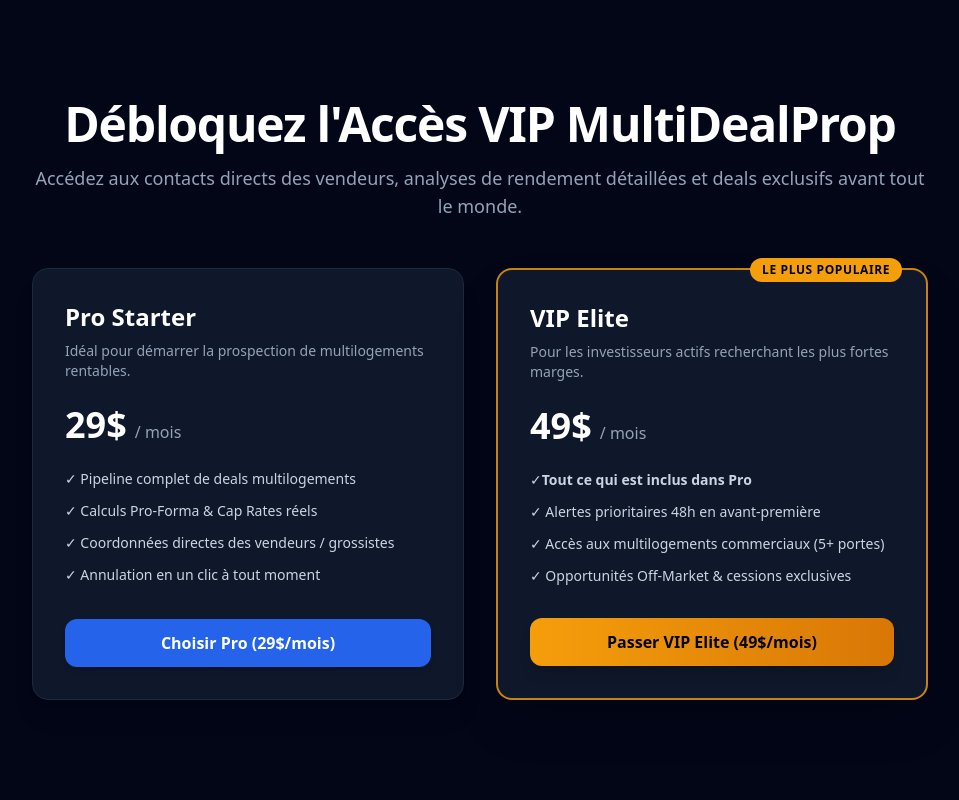
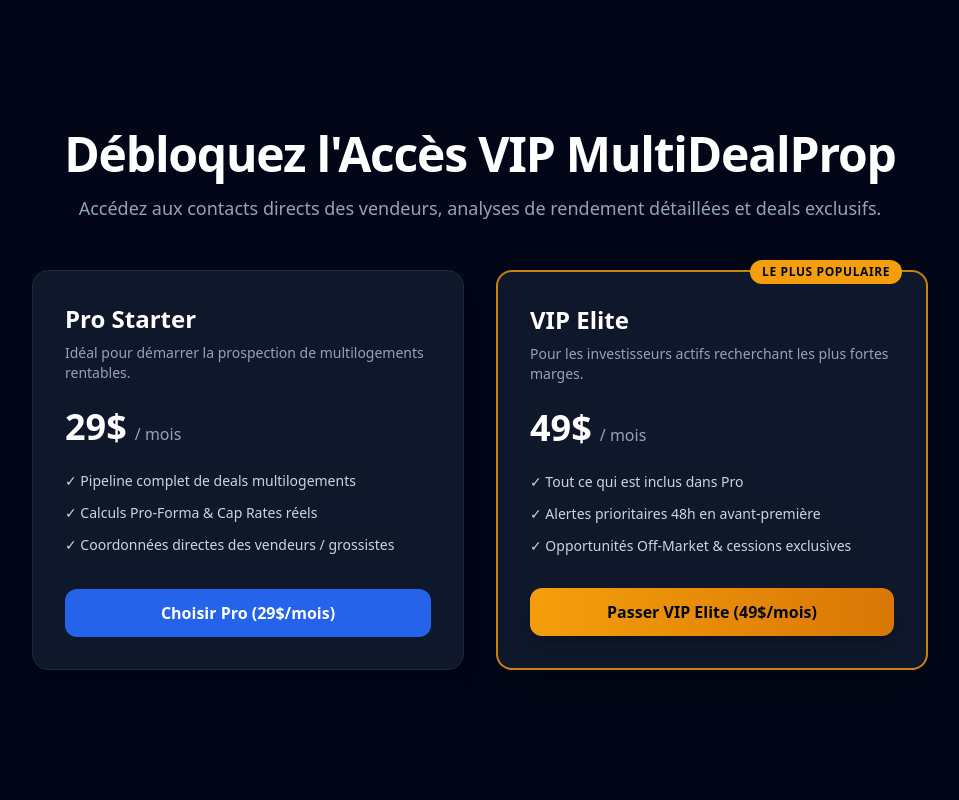
Before and after one commit to MultiDeal/multidealprop, a Next.js app: page /vip in a window 1280 px wide. Shown: the top 800 px of the page, without its empty margins (160-1119 px from the left). Built offline with nearby package versions, Linux system fonts and the light colour scheme.

Commit message:
Enhance VIP content with local storage and text updates
Added useEffect to set VIP badge in local storage upon successful payment. Updated text and button labels for better clarity.

```diff
--- a/src/app/vip/page.tsx
+++ b/src/app/vip/page.tsx
@@ -1,6 +1,6 @@
 'use client';
 
-import React, { useState, Suspense } from 'react';
+import React, { useState, useEffect, Suspense } from 'react';
 import { useSearchParams } from 'next/navigation';
 
 function VipContent() {
@@ -9,6 +9,13 @@ function VipContent() {
   const isCanceled = searchParams.get('canceled') === 'true';
 
   const [loadingPlan, setLoadingPlan] = useState<string | null>(null);
+
+  // Active le badge VIP dans le stockage du navigateur dès le paiement validé
+  useEffect(() => {
+    if (isSuccess) {
+      localStorage.setItem('multideal_vip', 'true');
+    }
+  }, [isSuccess]);
 
   const handleCheckout = async (planKey: 'starter_29' | 'vip_49') => {
     try {
@@ -20,11 +27,10 @@ function VipContent() {
       });
 
       const data = await res.json();
-
       if (data.url) {
         window.location.href = data.url;
       } else {
-        alert(data.error || 'Erreur lors de la redirection vers le paiement.');
+        alert(data.error || 'Erreur lors de la redirection.');
       }
     } catch (err: any) {
       alert('Une erreur est survenue : ' + err.message);
@@ -33,7 +39,6 @@ function VipContent() {
     }
   };
 
-  // 1. ÉCRAN AFFICHÉ LORSQUE LE PAIEMENT A RÉUSSI
   if (isSuccess) {
     return (
       <div className="max-w-xl w-full bg-slate-900 border border-emerald-500/40 rounded-3xl p-8 text-center shadow-2xl">
@@ -45,24 +50,23 @@ function VipContent() {
         </span>
         <h2 className="text-3xl font-extrabold text-white mb-3">Félicitations !</h2>
         <p className="text-slate-300 mb-8">
-          Votre abonnement est actif. Vous avez désormais accès aux coordonnées directes des vendeurs, aux calculs de rentabilité complets et aux opportunités prioritaires.
+          Votre accès membre est activé sur cet appareil. Tous les contacts vendeurs et adresses complètes sont désormais déverrouillés.
         </p>
         <a
-          href="/"
+          href="/deals"
           className="inline-block w-full bg-gradient-to-r from-emerald-500 to-teal-500 hover:from-emerald-400 hover:to-teal-400 text-slate-950 font-extrabold py-3.5 px-6 rounded-xl transition shadow-lg"
         >
-          🚀 Voir tous les Deals Disponibles
+          🚀 Voir tous les Deals Débloqués
         </a>
       </div>
     );
   }
 
-  // 2. ÉCRAN STANDARD AVEC LE CHOIX DES FORFAITS
   return (
     <div className="max-w-4xl mx-auto text-center">
       {isCanceled && (
         <div className="mb-6 bg-rose-500/10 border border-rose-500/30 text-rose-300 px-4 py-3 rounded-xl text-sm">
-          Le paiement a été annulé. Vous pouvez réessayer ci-dessous à tout moment.
+          Paiement annulé. Vous pouvez réessayer ci-dessous.
         </div>
       )}
 
@@ -70,11 +74,10 @@ function VipContent() {
         Débloquez l'Accès VIP MultiDealProp
       </h1>
       <p className="text-lg text-slate-400 mb-12">
-        Accédez aux contacts directs des vendeurs, analyses de rendement détaillées et deals exclusifs avant tout le monde.
+        Accédez aux contacts directs des vendeurs, analyses de rendement détaillées et deals exclusifs.
       </p>
 
       <div className="grid md:grid-cols-2 gap-8 text-left">
-        {/* Plan Pro Starter - 29$ */}
         <div className="bg-slate-900 border border-slate-800 rounded-2xl p-8 flex flex-col justify-between shadow-xl">
           <div>
             <h3 className="text-2xl font-bold text-white mb-2">Pro Starter</h3>
@@ -87,19 +90,17 @@ function VipContent() {
               <li className="flex items-center">✓ Pipeline complet de deals multilogements</li>
               <li className="flex items-center">✓ Calculs Pro-Forma & Cap Rates réels</li>
               <li className="flex items-center">✓ Coordonnées directes des vendeurs / grossistes</li>
-              <li className="flex items-center">✓ Annulation en un clic à tout moment</li>
             </ul>
           </div>
           <button
             onClick={() => handleCheckout('starter_29')}
             disabled={loadingPlan !== null}
-            className="w-full bg-blue-600 hover:bg-blue-500 disabled:opacity-50 text-white font-semibold py-3 px-6 rounded-xl transition shadow-md"
+            className="w-full bg-blue-600 hover:bg-blue-500 disabled:opacity-50 text-white font-semibold py-3 px-6 rounded-xl transition"
           >
             {loadingPlan === 'starter_29' ? 'Redirection...' : 'Choisir Pro (29$/mois)'}
           </button>
         </div>
 
-        {/* Plan VIP Elite - 49$ */}
         <div className="bg-slate-900 border-2 border-amber-500/80 rounded-2xl p-8 flex flex-col justify-between shadow-2xl relative">
           <span className="absolute -top-3 right-6 bg-amber-500 text-slate-950 text-xs font-bold uppercase tracking-wider py-1 px-3 rounded-full">
             Le Plus Populaire
@@ -112,16 +113,15 @@ function VipContent() {
               <span className="text-slate-400 ml-2">/ mois</span>
             </div>
             <ul className="space-y-3 text-slate-300 text-sm mb-8">
-              <li className="flex items-center">✓ <strong>Tout ce qui est inclus dans Pro</strong></li>
+              <li className="flex items-center">✓ Tout ce qui est inclus dans Pro</li>
               <li className="flex items-center">✓ Alertes prioritaires 48h en avant-première</li>
-              <li className="flex items-center">✓ Accès aux multilogements commerciaux (5+ portes)</li>
               <li className="flex items-center">✓ Opportunités Off-Market & cessions exclusives</li>
             </ul>
           </div>
           <button
             onClick={() => handleCheckout('vip_49')}
             disabled={loadingPlan !== null}
-            className="w-full bg-gradient-to-r from-amber-500 to-amber-600 hover:from-amber-400 hover:to-amber-500 disabled:opacity-50 text-slate-950 font-bold py-3 px-6 rounded-xl transition shadow-lg"
+            className="w-full bg-gradient-to-r from-amber-500 to-amber-600 hover:from-amber-400 text-slate-950 font-bold py-3 px-6 rounded-xl transition shadow-lg"
           >
             {loadingPlan === 'vip_49' ? 'Redirection...' : 'Passer VIP Elite (49$/mois)'}
           </button>
```
